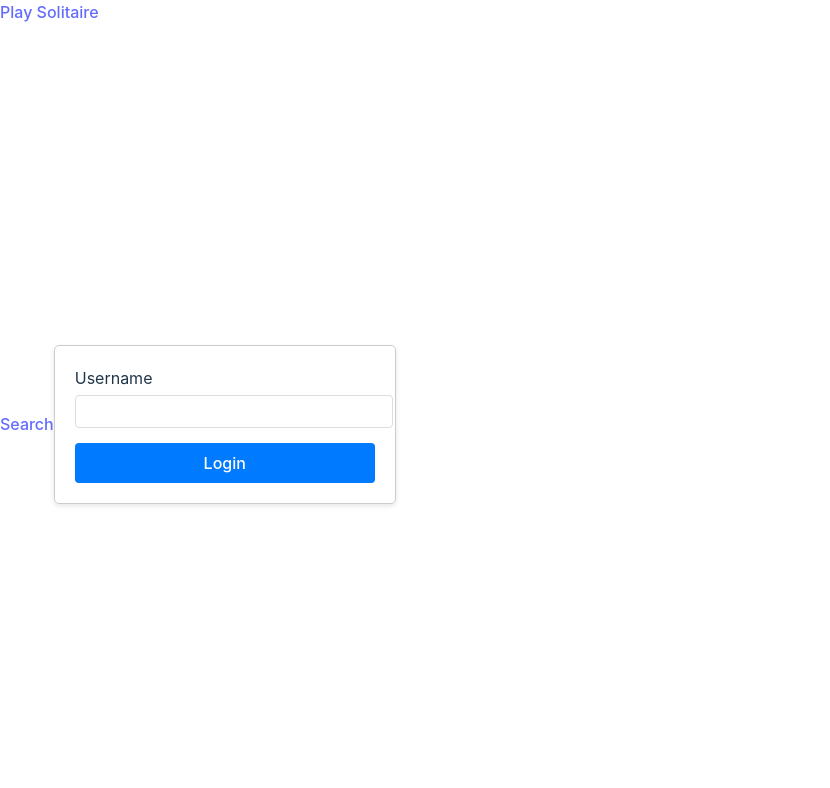
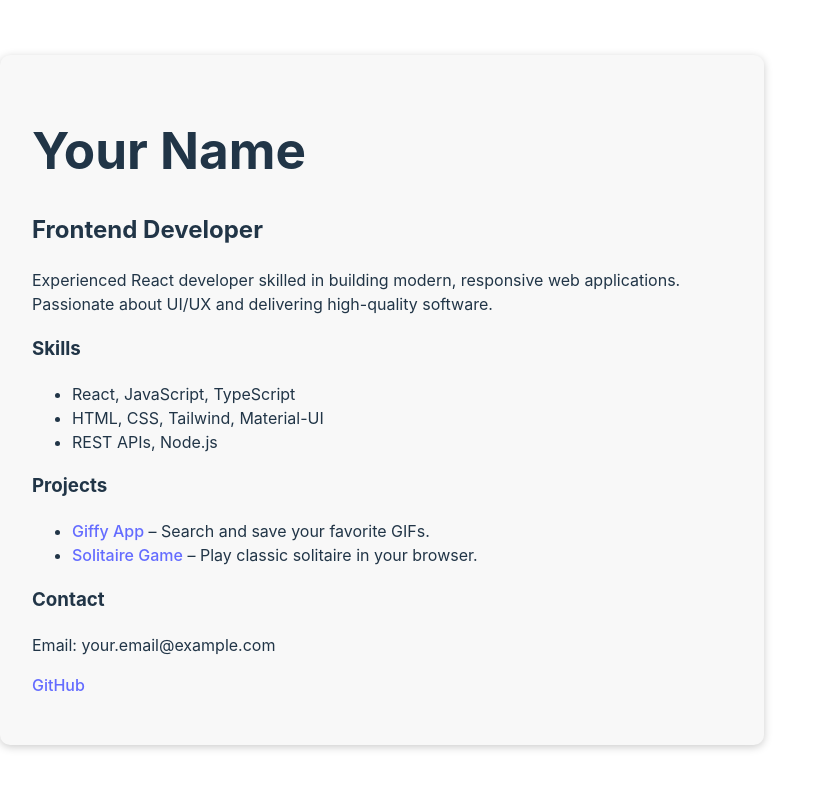
Before and after one commit to Rwilson2855/Rwilson2855.github.io, a React (Vite) app: page / in a window 1280 px wide. Before the commit this address led to /login. Shown: the top 788 px of the page, without its empty margins (0-830 px from the left). Built offline with nearby package versions, Linux system fonts and the light colour scheme; no server answers.

Commit message:
landing page addition

```diff
--- a/src/Components/App.tsx
+++ b/src/Components/App.tsx
@@ -1,11 +1,10 @@
-import  { useState } from "react";
+import { useState } from "react";
 import {
   BrowserRouter as Router,
   Route,
   Routes,
-  Navigate,
-  Link
 } from "react-router-dom";
+import LandingPage from "./ResumeLandingPage";
 import Login from "./Login";
 import Search from "./Search";
 import Favorites from "./Favorites";
@@ -18,13 +17,18 @@ function App() {
   return (
     <Router>
       <div>
-        {}
-        <Link to="/solitaire" target="_blank" rel="noopener">
-          Play Solitaire
-        </Link>
         <Routes>
+          <Route path="/" element={<LandingPage />} />
           <Route path="/login" element={<Login setUser={setUser} />} />
-          <Route path="/solitaire" element={<iframe src="../../public/solitaire/index.html" width={window.innerWidth} height={window.innerHeight}/>} />
+          <Route path="/solitaire" element={
+            <iframe
+              src="../../public/solitaire/index.html"
+              width={window.innerWidth}
+              height={window.innerHeight}
+              title="Solitaire"
+              style={{ border: "none" }}
+            />
+          } />
           <Route
             path="/search"
             element={
@@ -45,12 +49,10 @@ function App() {
               </PrivateRoute>
             }
           />
-          <Route path="/" element={<Navigate to="/search" />} />
         </Routes>
       </div>
     </Router>
   );
-
 }
 
 export default App;
--- /dev/null
+++ b/src/Components/ResumeLandingPage.js
@@ -0,0 +1,43 @@
+import React from "react";
+import { Link } from "react-router-dom";
+
+function ResumeLandingPage() {
+  return (
+    <div style={{ maxWidth: 700, margin: "2rem auto", padding: "2rem", borderRadius: 10, background: "#f8f8f8", boxShadow: "0 2px 8px #ccc" }}>
+      <h1>Your Name</h1>
+      <h2>Frontend Developer</h2>
+      <p>
+        {/* Brief summary */}
+        Experienced React developer skilled in building modern, responsive web applications. Passionate about UI/UX and delivering high-quality software.
+      </p>
+      <section>
+        <h3>Skills</h3>
+        <ul>
+          <li>React, JavaScript, TypeScript</li>
+          <li>HTML, CSS, Tailwind, Material-UI</li>
+          <li>REST APIs, Node.js</li>
+        </ul>
+      </section>
+      <section>
+        <h3>Projects</h3>
+        <ul>
+          <li>
+            <Link to="/search">Giffy App</Link> – Search and save your favorite GIFs.
+          </li>
+          <li>
+            <a href="/solitaire" target="_blank" rel="noopener noreferrer">Solitaire Game</a> – Play classic solitaire in your browser.
+          </li>
+        </ul>
+      </section>
+      <section>
+        <h3>Contact</h3>
+        <p>Email: your.email@example.com</p>
+        <p>
+          <a href="https://github.com/yourusername" target="_blank" rel="noopener noreferrer">GitHub</a>
+        </p>
+      </section>
+    </div>
+  );
+}
+
+export default ResumeLandingPage;
```
